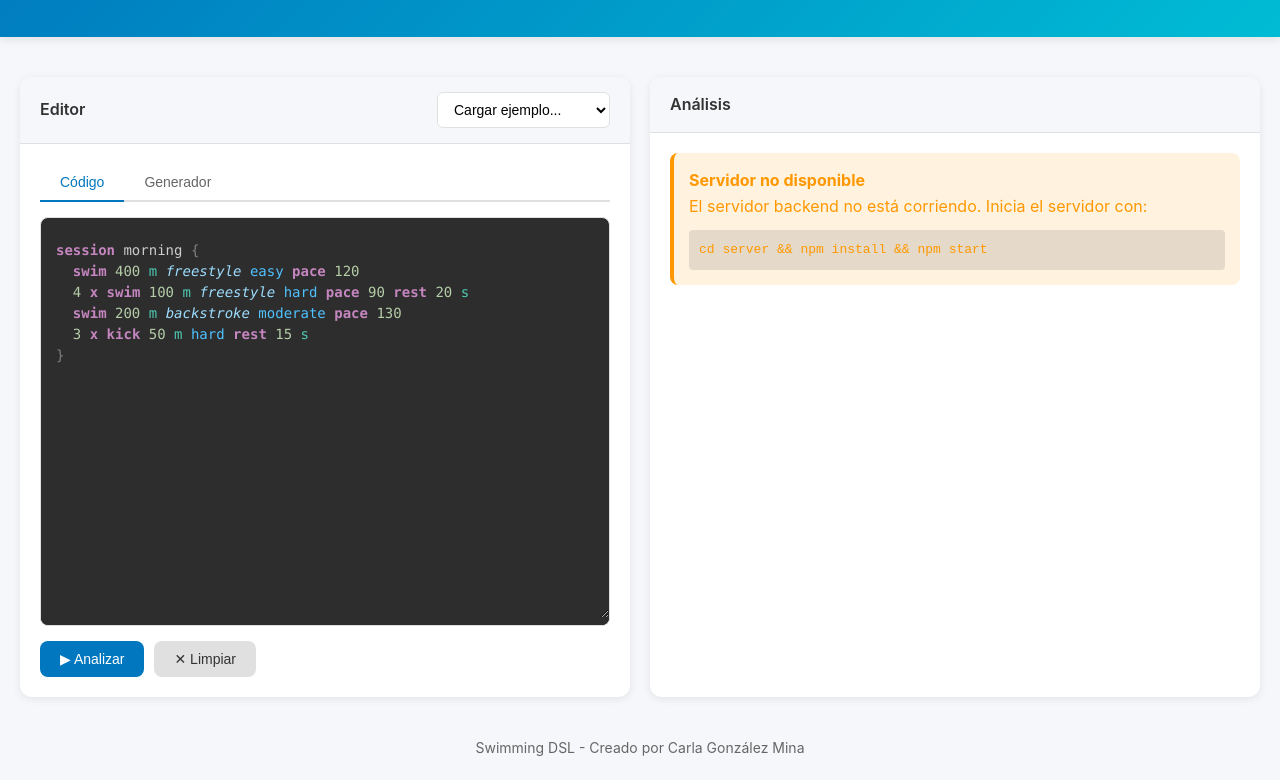
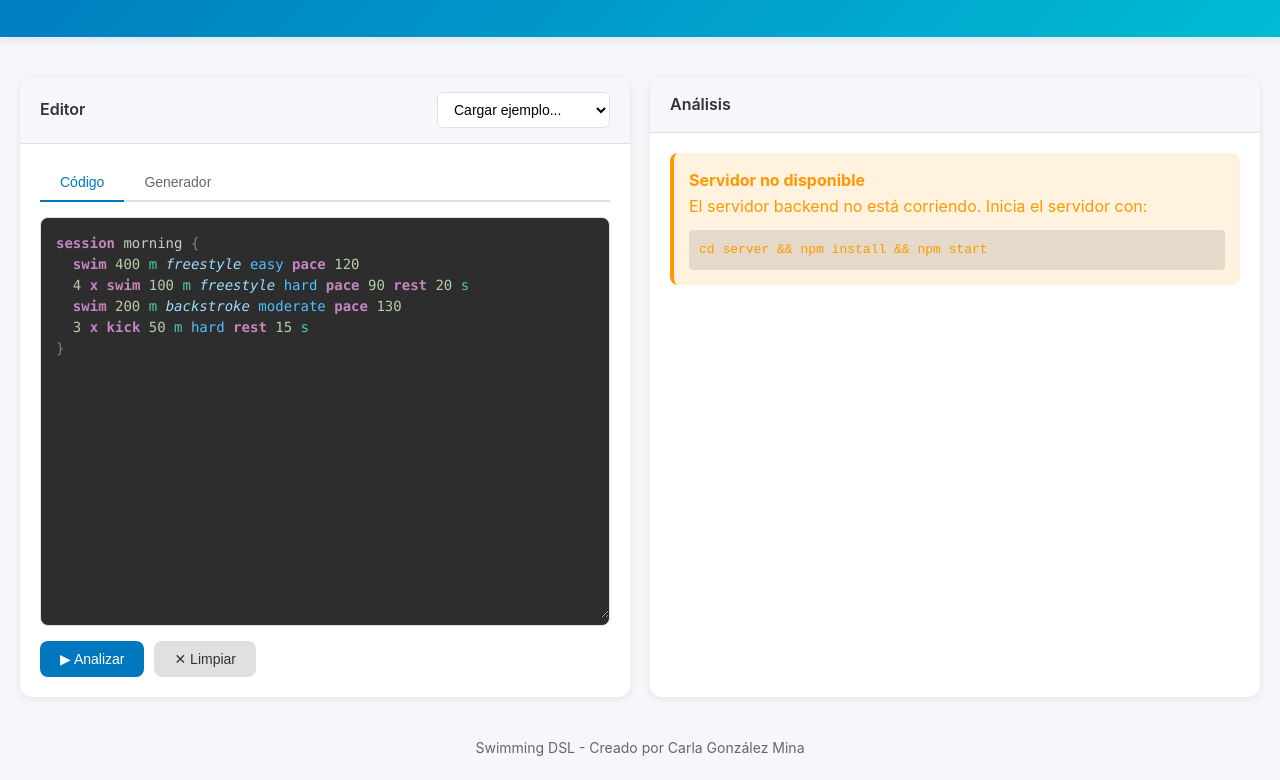
Before and after one commit to Carlixgonzam/swimmingdsl, a plain HTML site: page web/index-server.html in a window 1280 px wide. Shown: the part 125-905 px from the top of the page. Drawn offline with nearby package versions, Linux system fonts and the light colour scheme; no server answers.

Commit message:
cursorCorrection

```diff
--- a/web/index-server.html
+++ b/web/index-server.html
@@ -140,6 +140,7 @@
       width: 100%;
       height: 400px;
       padding: 15px;
+      margin: 0;
       pointer-events: none;
       z-index: 1;
       overflow: auto;
@@ -148,6 +149,19 @@
       line-height: 1.5;
       white-space: pre-wrap;
       word-wrap: break-word;
+      background: none;
+    }
+
+    #editor-highlight code {
+      font-family: inherit;
+      font-size: inherit;
+      line-height: inherit;
+      padding: 0 !important;
+      margin: 0 !important;
+      background: none !important;
+      white-space: pre-wrap;
+      word-wrap: break-word;
+      display: block;
     }
 
     #editor, #editor-highlight {
@@ -677,6 +691,25 @@
       highlightPre.scrollLeft = this.scrollLeft;
     });
 
+    // Tab key support for indentation
+    editor.addEventListener('keydown', function(e) {
+      if (e.key === 'Tab') {
+        e.preventDefault();
+        const start = this.selectionStart;
+        const end = this.selectionEnd;
+        const value = this.value;
+
+        // Insert 2 spaces for indentation
+        this.value = value.substring(0, start) + '  ' + value.substring(end);
+
+        // Move cursor after the inserted spaces
+        this.selectionStart = this.selectionEnd = start + 2;
+
+        // Update syntax highlighting
+        updateHighlighting();
+      }
+    });
+
     // Initialize highlighting
     updateHighlighting();
 
```
